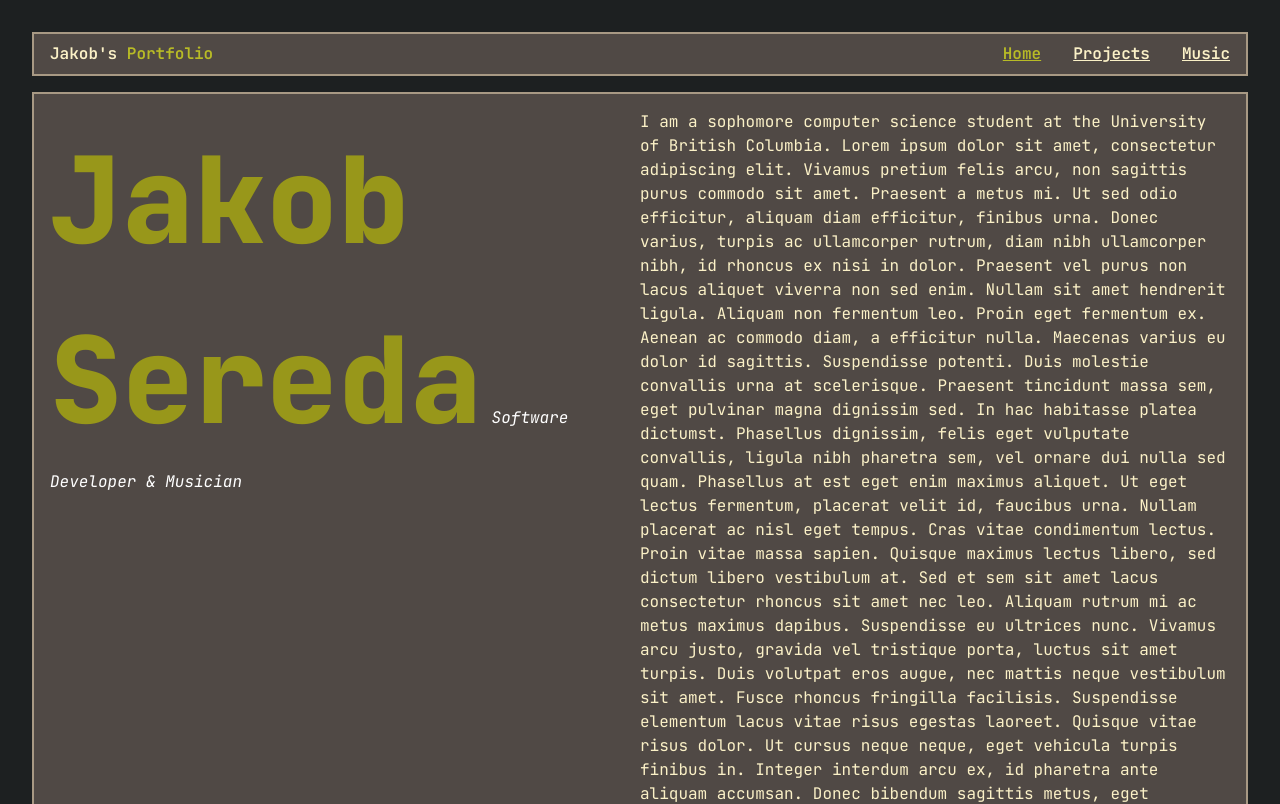
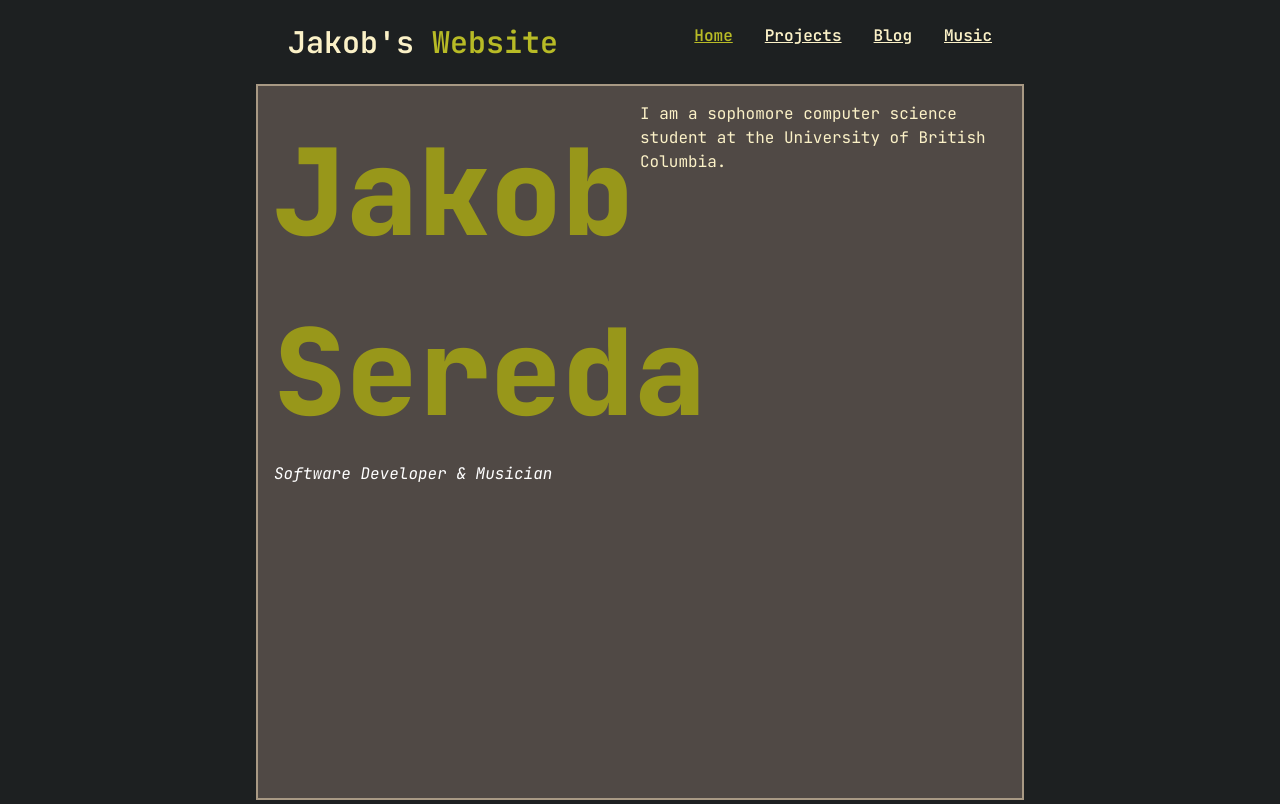
Before and after one commit to jakobsereda/portfolio, a SvelteKit app: page / in a window 1280 px wide. Shown: the top 804 px of the page. Built offline with nearby package versions, Linux system fonts and the light colour scheme.

Commit message:
feat: centered the div

```diff
--- a/src/lib/components/Header.svelte
+++ b/src/lib/components/Header.svelte
@@ -4,13 +4,14 @@
 	const items = [
 		{ route: '/',         label: 'Home'     },
 		{ route: '/projects', label: 'Projects' },
+		{ route: '/blog',     label: 'Blog'     },
 		{ route: '/music',    label: 'Music'    },
 	];
 </script>
 
-<div class="p-2 pr-4 pl-4 bg-gruvbox-bg2 flex flex-row justify-around gap-2">
-	<span class="w-1/2 font-semibold text-gruvbox-fg0">
-		Jakob's <span class="text-gruvbox-green1">Portfolio</span>
+<div class="p-2 pr-4 pl-4 flex flex-row justify-around gap-2">
+	<span class="w-1/2 font-semibold text-3xl text-gruvbox-fg0">
+		Jakob's <span class="text-gruvbox-green1">Website</span>
 	</span>
 	<span>
 	</span>
--- a/src/routes/+layout.svelte
+++ b/src/routes/+layout.svelte
@@ -5,8 +5,8 @@
 	let { children } = $props();
 </script>
 
-<div class="font-display p-8 min-h-screen flex flex-col gap-4">
-	<div class="border-2 border-gruvbox-fg4 border-solid">
+<div class="font-display mr-auto ml-auto min-h-screen max-w-3xl flex flex-col">
+	<div class="p-4">
 		<Header />
 	</div>
 
--- a/src/routes/+page.svelte
+++ b/src/routes/+page.svelte
@@ -5,13 +5,7 @@
 	</div>
 	<div class="w-1/2">
 		<p class="text-gruvbox-fg0">
-			I am a sophomore computer science student at the University of British Columbia. Lorem ipsum dolor sit amet, consectetur adipiscing elit. Vivamus pretium felis arcu, non sagittis purus commodo sit amet. Praesent a metus mi. Ut sed odio efficitur, aliquam diam efficitur, finibus urna. Donec varius, turpis ac ullamcorper rutrum, diam nibh ullamcorper nibh, id rhoncus ex nisi in dolor. Praesent vel purus non lacus aliquet viverra non sed enim. Nullam sit amet hendrerit ligula. Aliquam non fermentum leo. Proin eget fermentum ex. Aenean ac commodo diam, a efficitur nulla. Maecenas varius eu dolor id sagittis. Suspendisse potenti. Duis molestie convallis urna at scelerisque. Praesent tincidunt massa sem, eget pulvinar magna dignissim sed. In hac habitasse platea dictumst.
-
-Phasellus dignissim, felis eget vulputate convallis, ligula nibh pharetra sem, vel ornare dui nulla sed quam. Phasellus at est eget enim maximus aliquet. Ut eget lectus fermentum, placerat velit id, faucibus urna. Nullam placerat ac nisl eget tempus. Cras vitae condimentum lectus. Proin vitae massa sapien. Quisque maximus lectus libero, sed dictum libero vestibulum at. Sed et sem sit amet lacus consectetur rhoncus sit amet nec leo. Aliquam rutrum mi ac metus maximus dapibus.
-
-Suspendisse eu ultrices nunc. Vivamus arcu justo, gravida vel tristique porta, luctus sit amet turpis. Duis volutpat eros augue, nec mattis neque vestibulum sit amet. Fusce rhoncus fringilla facilisis. Suspendisse elementum lacus vitae risus egestas laoreet. Quisque vitae risus dolor. Ut cursus neque neque, eget vehicula turpis finibus in.
-
-Integer interdum arcu ex, id pharetra ante aliquam accumsan. Donec bibendum sagittis metus, eget condimentum felis dapibus vel. Suspendisse venenatis in sapien id facilisis. Mauris convallis risus dignissim, faucibus enim tristique, lobortis velit. Etiam blandit porttitor lacus eget fringilla. Vestibulum fringilla neque ac nunc eleifend, condimentum fermentum tellus tempus. Donec dictum orci odio. Praesent ac mauris quam. Etiam rutrum enim id lorem pharetra, at consectetur nisi scelerisque. Nullam vel ante vel massa mattis sagittis a accumsan quam. Aenean posuere mauris et ligula lobortis, ac porta metus tempor. Nulla non facilisis sem. Nunc placerat neque lacus, vel euismod lacus lobortis ac. Aliquam ac fringilla ante. Suspendisse feugiat ante id nisi maximus feugiat. Nam fringilla semper urna, sit amet consectetur tortor.
+			I am a sophomore computer science student at the University of British Columbia.
 		</p>
 	</div>
 </div>
```
